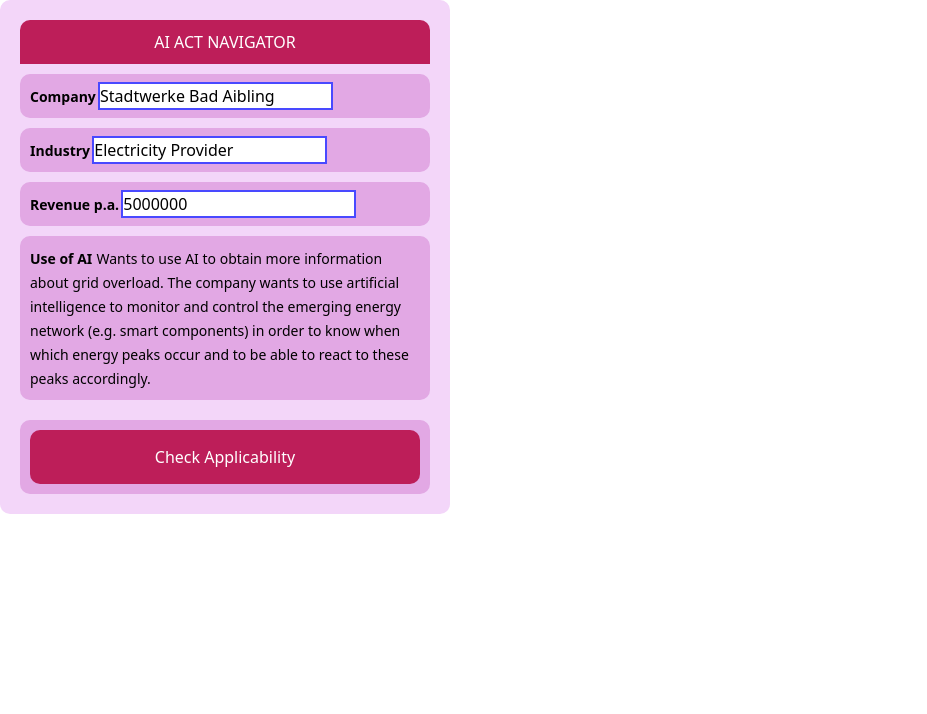
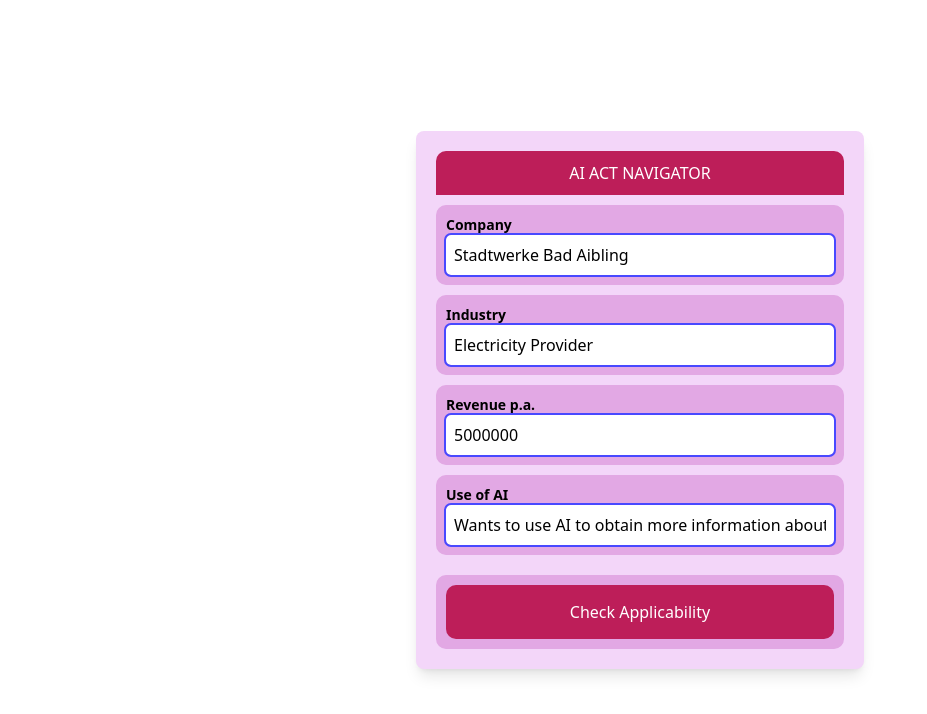
Before and after one commit to iSephix/eLegal, a plain HTML site: page index.html in a window 1280 px wide. Shown: the whole page, without its empty margins (0-927 px from the left). Drawn offline with nearby package versions, Linux system fonts and the light colour scheme.

Commit message:
Update index.html

```diff
--- a/index.html
+++ b/index.html
@@ -9,34 +9,30 @@
   .bg-custom { background-color: #f3d6f9; }
   .header { background-color: #bd1e59; color: white; text-align: center; padding: 10px; border-radius: 10px 10px 0 0; }
   .section { background-color: #e2a8e4; padding: 10px; border-radius: 10px; margin-top: 10px; }
-  .highlight { outline: 2px solid #4949ffff; }
-  .button { background-color: #bd1e59; color: white; width: 100%; padding: 15px; border-radius: 10px; cursor: pointer; }
+  .highlight { outline: 2px solid #4949ffff; width: 100%; padding: 8px; border-radius: 5px; }
+  .button { background-color: #bd1e59; color: white; padding: 15px; border-radius: 10px; cursor: pointer; width: 100%; }
 </style>
 </head>
-<body>
-<div class="bg-custom" style="padding: 20px; width: 450px; border-radius: 10px;">
+<body class="flex items-center justify-center h-screen">
+<div class="bg-custom p-5 w-full max-w-md rounded-lg shadow-lg">
   <div class="header">AI ACT NAVIGATOR</div>
   <div class="section">
-    <label for="company" class="font-semibold text-sm">Company</label>
+    <label for="company" class="block font-semibold text-sm">Company</label>
     <input id="company" type="text" value="Stadtwerke Bad Aibling" class="highlight">
   </div>
   <div class="section">
-    <label for="industry" class="font-semibold text-sm">Industry</label>
+    <label for="industry" class="block font-semibold text-sm">Industry</label>
     <input id="industry" type="text" value="Electricity Provider" class="highlight">
   </div>
   <div class="section">
-    <label for="revenue" class="font-semibold text-sm">Revenue p.a.</label>
+    <label for="revenue" class="block font-semibold text-sm">Revenue p.a.</label>
     <input id="revenue" type="text" value="5000000" class="highlight">
   </div>
   <div class="section">
-    <span class="font-semibold text-sm">Use of AI</span>
-    <span class="text-sm">
-      Wants to use AI to obtain more information about grid overload. The company wants to use artificial
-      intelligence to monitor and control the emerging energy network (e.g. smart components) in order to know
-      when which energy peaks occur and to be able to react to these peaks accordingly.
-    </span>
+    <label for="useofai" class="block font-semibold text-sm">Use of AI</label>
+    <input id="useofai" type="text" value="Wants to use AI to obtain more information about grid overload. The company wants to use artificial intelligence to monitor and control the emerging energy network (e.g. smart components) in order to know when which energy peaks occur and to be able to react to these peaks accordingly." class="highlight">
   </div>
-  <div class="section" style="margin-top: 20px;">
+  <div class="section mt-5">
     <button class="button" onclick="submitData()">Check Applicability</button>
   </div>
 </div>
@@ -45,13 +41,14 @@
   const company = document.getElementById('company').value;
   const industry = document.getElementById('industry').value;
   const revenue = document.getElementById('revenue').value;
+  const useOfAi = document.getElementById('useofai').value;
 
-  fetch('https://api.vercel.app/sendData', {
+  fetch('https://api.example.com/sendData', {
     method: 'POST',
     headers: {
       'Content-Type': 'application/json',
     },
-    body: JSON.stringify({ company, industry, revenue }),
+    body: JSON.stringify({ company, industry, revenue, useOfAi }),
   })
   .then(response => response.json())
   .then(data => console.log(data))
```
